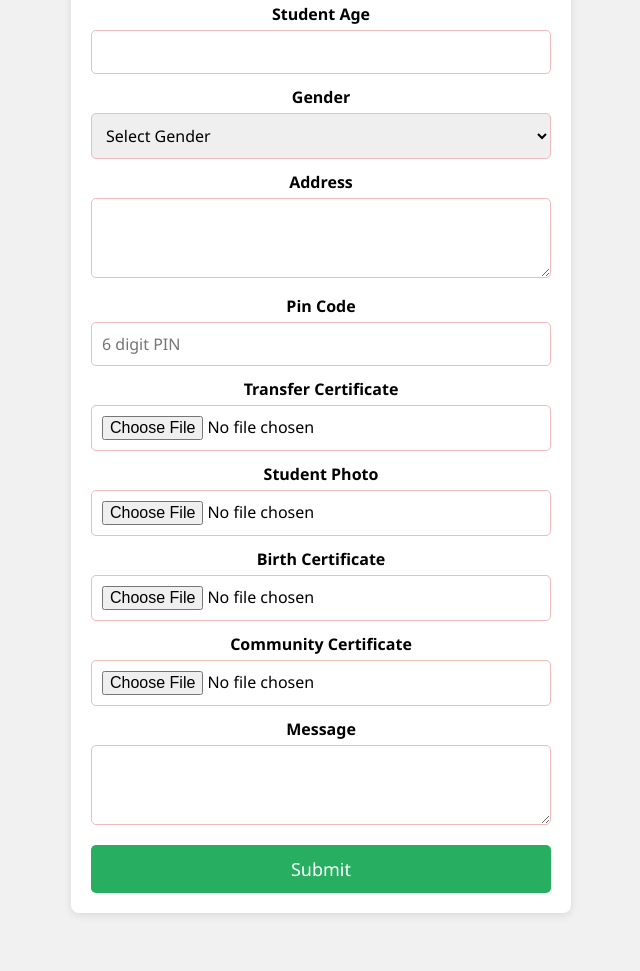
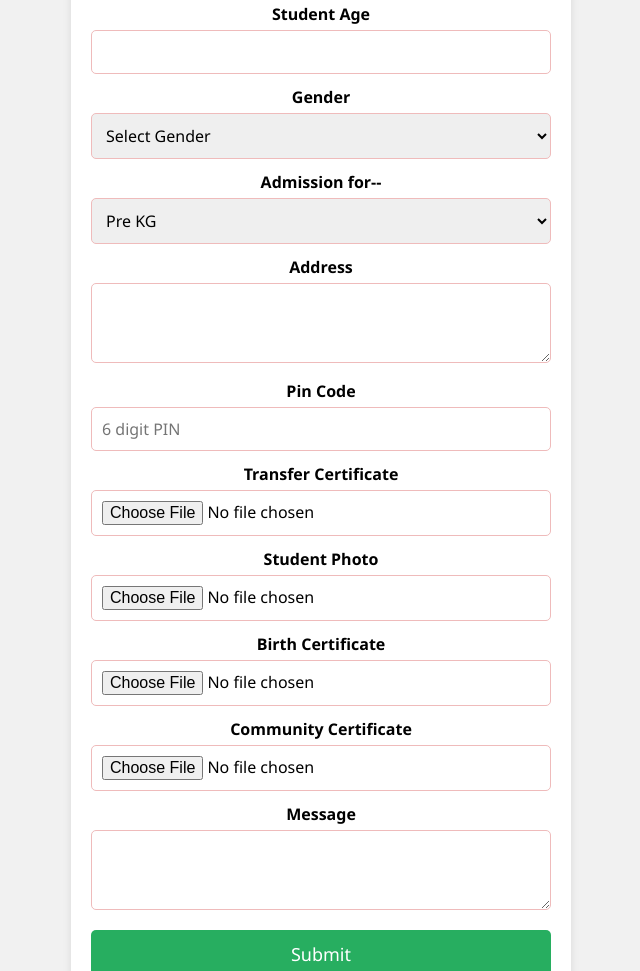
Before and after one commit to sandhiya2312/School__Website, a plain HTML site: page Addmision.html in a window 1280 px wide. Shown: the part 783-1754 px from the top of the page, without its empty margins (319-959 px from the left). Before the commit the page ends 1716 px from the top, so only its background shows below. Drawn offline with Linux system fonts and the light colour scheme.

Commit message:
Update Addmision.html

```diff
--- a/Addmision.html
+++ b/Addmision.html
@@ -143,7 +143,24 @@
         <option>Female</option>
         <option>Other</option>
       </select>
-
+      <label>Admission for--</label>
+      <select id="year">
+        <option>Pre KG</option>
+      <option>LKG</option>
+      <option>UKG</option>
+      <option>1st</option>
+        <option>2nd</option>
+        <option>3nd</option>
+        <option>4th</option>
+        <option>5th</option>
+        <option>6th</option>
+        <option>7th</option>
+        <option>8th</option>
+        <option>9th</option>
+        <option>10th</option>
+        <option>11th</option>
+        <option>12th</option>
+      </select>
       <label>Address</label>
      <textarea id="address" required></textarea>
 
```
